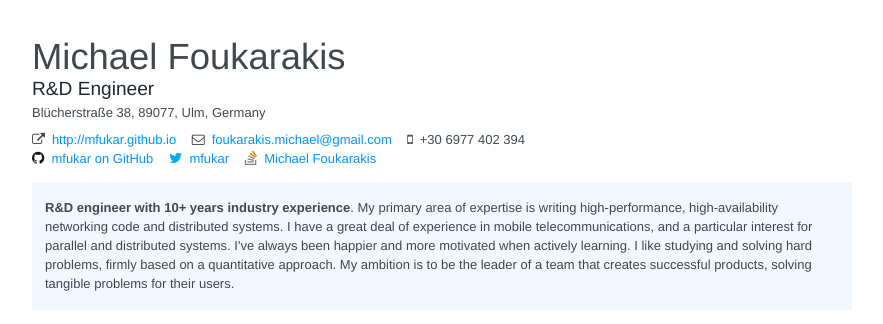
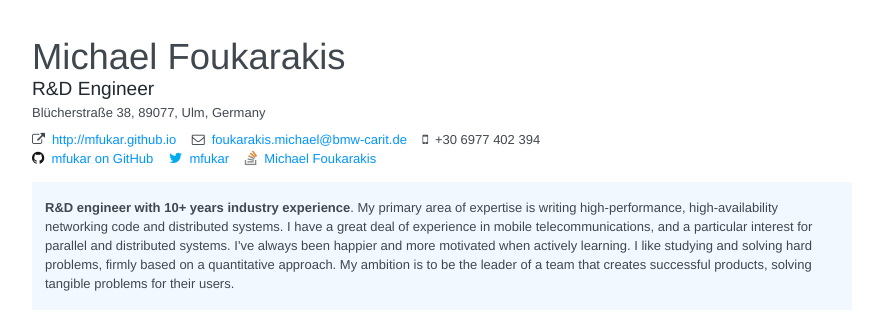
Before and after one commit to mfukar/mfukar.github.com, a Jekyll site: the page resources/hire-me.html, which Jekyll copies as it is, in a window 1280 px wide and 900 px high. Shown: the top 324 px of the window, without its empty margins (198-1081 px from the left). Built offline with Jekyll 4.4.1, drawn with Linux system fonts in a browser that asks for light colours; nearby versions of some CDN libraries.

Commit message:
New email

```diff
--- a/resources/hire-me.html
+++ b/resources/hire-me.html
@@ -701,7 +701,7 @@
 
                     </div>
                     <div class="email"> <span class="fa fa-envelope-o"></span>
-	<a href="mailto:foukarakis.michael@gmail.com">foukarakis.michael@gmail.com</a>
+	<a href="mailto:foukarakis.michael@bmw-carit.de">foukarakis.michael@bmw-carit.de</a>
 
                     </div>
                     <div class="phone"> <span class="fa fa-mobile"></span>
```
